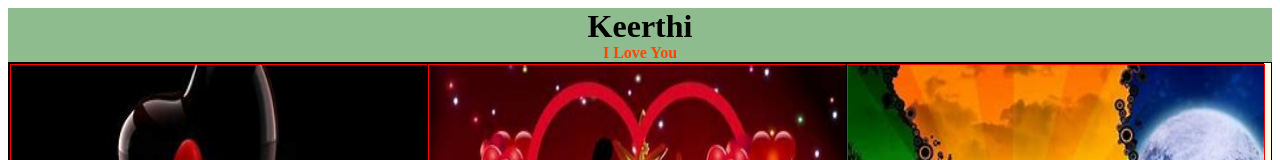
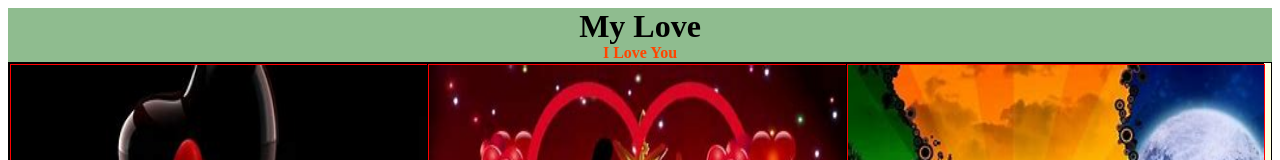
Before and after one commit to NaiduDonapati1/Love, a plain HTML site: page love.html in a window 1280 px wide. Shown: the top 160 px of the page. Drawn offline with Linux system fonts and the light colour scheme.

Commit message:
Update love.html

```diff
--- a/love.html
+++ b/love.html
@@ -5,7 +5,7 @@
 Love
 </title>
 <header>
-<h1>Keerthi</h1>
+<h1>My Love</h1>
 <h4>I Love You</h4>
 </header>
 <style>
```
